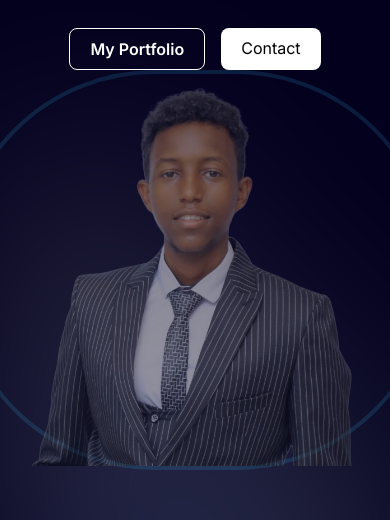
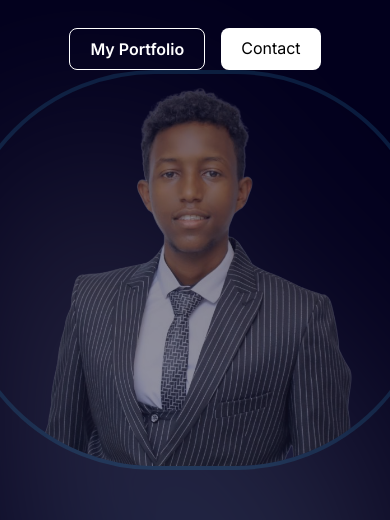
Before and after one commit to natnael0024/portfolio, a Next.js app: page / in a window 390 px wide. Shown: the part 276-796 px from the top of the page. Built offline with nearby package versions, Linux system fonts and the light colour scheme.

Commit message:
UI improvement

```diff
--- a/src/components/Hero.tsx
+++ b/src/components/Hero.tsx
@@ -68,7 +68,7 @@ const Hero = () => {
                  className=' bg-white text-black rounded-lg p-2 px-5'>Contact</Link>
            </motion.div>
         </motion.div>
-        <div className=' border-4 border-opacity-15 border-sky-400 rounded-full relative z-30 w-[30rem] h-[25rem] lg:w-[40rem] lg:h-[40rem]'>
+        <div className=' border-4 overflow-hidden border-opacity-15 border-sky-400 rounded-full relative z-30 w-[30rem] h-[25rem] lg:w-[40rem] lg:h-[40rem]'>
             <Image
                 src={pic}
                 fill
```
